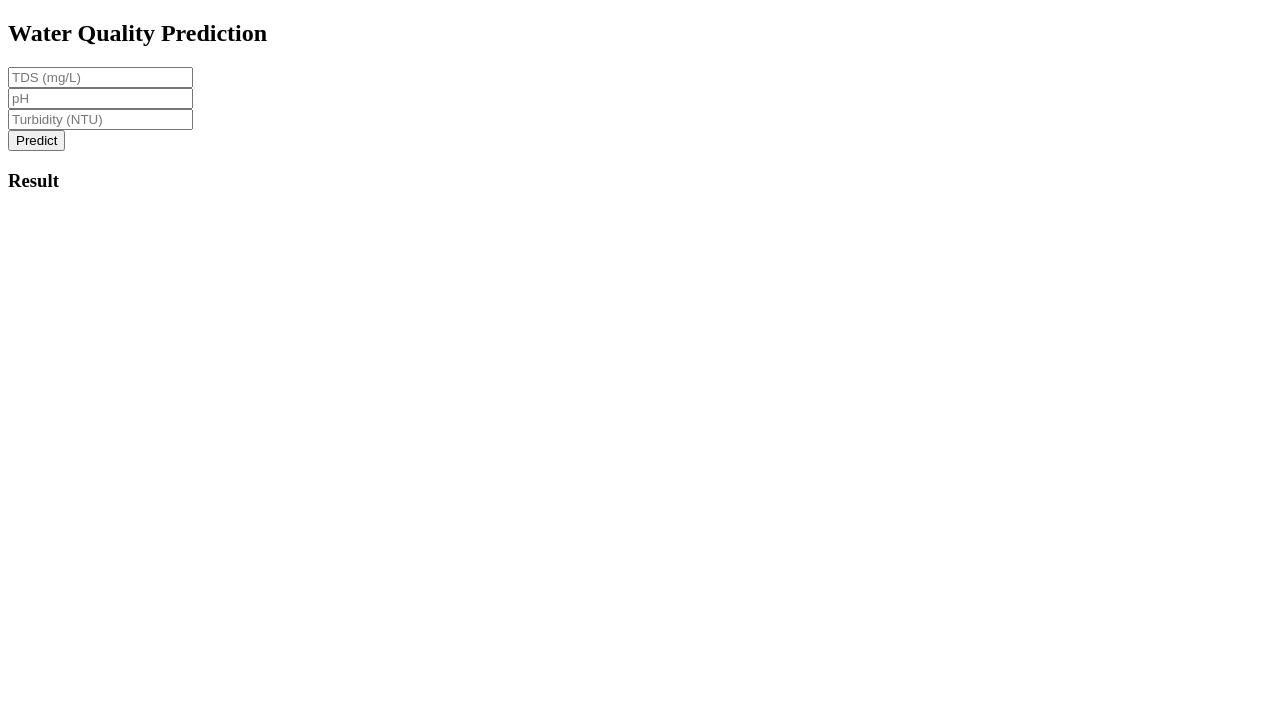
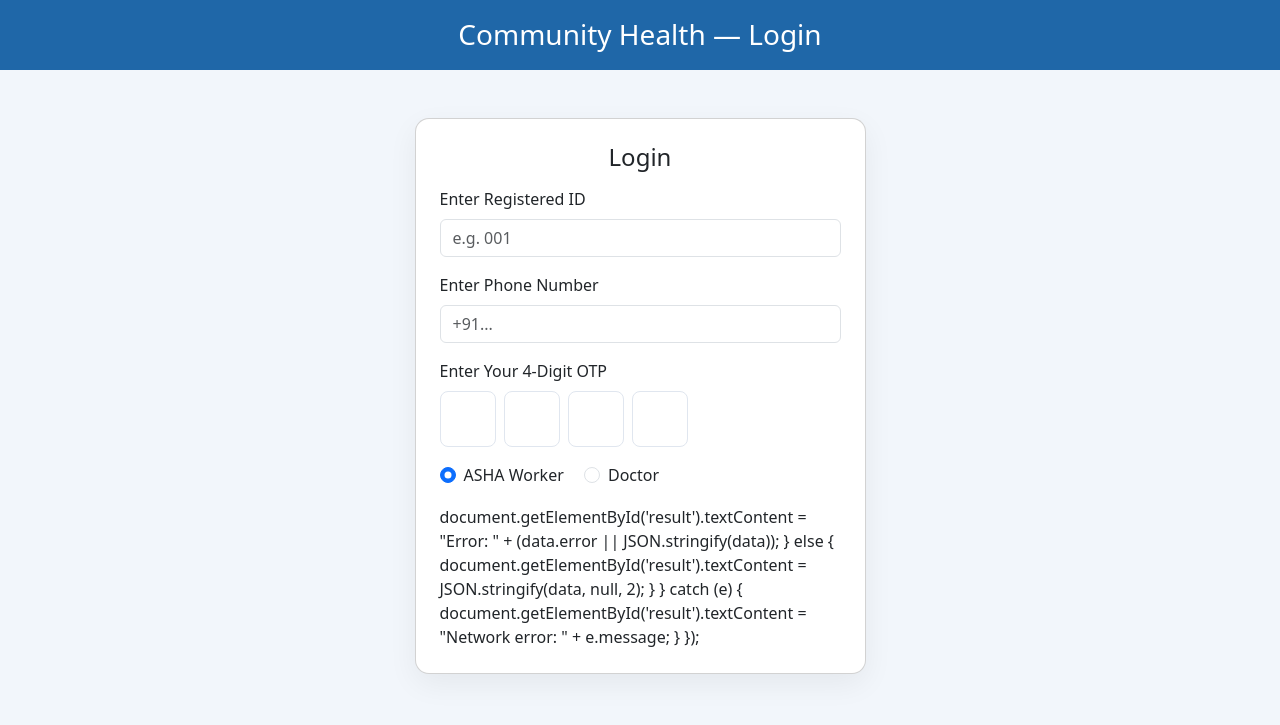
Before and after one commit to gldbss/Smart-health-monitoring-system-and-eleary-warning-system, a plain HTML site: page index.html in a window 1280 px wide. Drawn offline with nearby package versions, Linux system fonts and the light colour scheme.

Commit message:
Update index.html

```diff
--- a/index.html
+++ b/index.html
@@ -1,39 +1,61 @@
-<!DOCTYPE html>
-<html>
+<!doctype html>
+<html lang="en">
 <head>
-  <meta charset="utf-8">
-  <title>Water Quality Predictor (ESP32)</title>
+  <meta charset="utf-8"/>
+  <title>Community Health — Login</title>
+  <meta name="viewport" content="width=device-width,initial-scale=1"/>
+  <link href="https://cdn.jsdelivr.net/npm/bootstrap@5.3.2/dist/css/bootstrap.min.css" rel="stylesheet">
+  <style>
+    body { background:#f2f6fb; font-family: system-ui, -apple-system, "Segoe UI", Roboto, "Helvetica Neue", Arial; }
+    .page-banner { background:#1f67a8; color:#fff; padding:18px 0; text-align:center; }
+    .card { border-radius:14px; box-shadow:0 10px 30px rgba(0,0,0,0.06); }
+    .otp { width:56px; height:56px; font-size:22px; text-align:center; border-radius:8px; border:1px solid #e0e6ef; }
+    .small-links { font-size:14px; margin-top:12px; text-align:center; }
+  </style>
 </head>
 <body>
-  <h2>Water Quality Prediction</h2>
-  <input type="number" id="tds" placeholder="TDS (mg/L)"><br>
-  <input type="number" id="ph" step="0.01" placeholder="pH"><br>
-  <input type="number" id="turbidity" step="0.01" placeholder="Turbidity (NTU)"><br>
-  <button id="btn">Predict</button>
-  <h3>Result</h3>
-  <pre id="result"></pre>
+  <header class="page-banner">
+    <div class="container"><h3 style="margin:0">Community Health — Login</h3></div>
+  </header>
 
-  <script>
-    var espHost = ''; // leave empty when page is served by ESP; otherwise set 'http://<esp_ip>'
-    document.getElementById('btn').addEventListener('click', async () => {
-      const tds = parseFloat(document.getElementById('tds').value);
-      const ph = parseFloat(document.getElementById('ph').value);
-      const turbidity = parseFloat(document.getElementById('turbidity').value);
+  <main class="container py-5">
+    <div class="row justify-content-center">
+      <div class="col-md-6 col-lg-5">
+        <div class="card p-4">
+          <h4 class="mb-3 text-center">Login</h4>
 
-      if (Number.isNaN(tds) || Number.isNaN(ph) || Number.isNaN(turbidity)) {
-        document.getElementById('result').textContent = "Please enter valid numbers for all fields.";
-        return;
-      }
+          <div class="mb-3">
+            <label class="form-label">Enter Registered ID</label>
+            <input id="regId" class="form-control" placeholder="e.g. 001">
+          </div>
 
-      try {
-        const response = await fetch((espHost || '') + '/predict', {
-          method: 'POST',
-          headers: {'Content-Type': 'application/json'},
-          body: JSON.stringify({ tds, ph, turbidity })
-        });
+          <div class="mb-3">
+            <label class="form-label">Enter Phone Number</label>
+            <input id="phone" class="form-control" placeholder="+91...">
+          </div>
 
-        const data = await response.json();
-        if (!response.ok) {
+          <div class="mb-3">
+            <label class="form-label">Enter Your 4-Digit OTP</label>
+            <div class="d-flex gap-2">
+              <input maxlength="1" class="otp" id="o1" />
+              <input maxlength="1" class="otp" id="o2" />
+              <input maxlength="1" class="otp" id="o3" />
+              <input maxlength="1" class="otp" id="o4" />
+            </div>
+          </div>
+
+          <div class="mb-3">
+            <div class="form-check form-check-inline">
+              <input class="form-check-input" type="radio" name="role" id="roleAsha" checked>
+              <label class="form-check-label" for="roleAsha">ASHA Worker</label>
+            </div>
+            <div class="form-check form-check-inline">
+              <input class="form-check-input" type="radio" name="role" id="roleDoctor">
+              <label class="form-check-label" for="roleDoctor">Doctor</label>
+            </div>
+          </div>
+
+          <div class="d-grid">
           document.getElementById('result').textContent = "Error: " + (data.error || JSON.stringify(data));
         } else {
           document.getElementById('result').textContent = JSON.stringify(data, null, 2);
```
